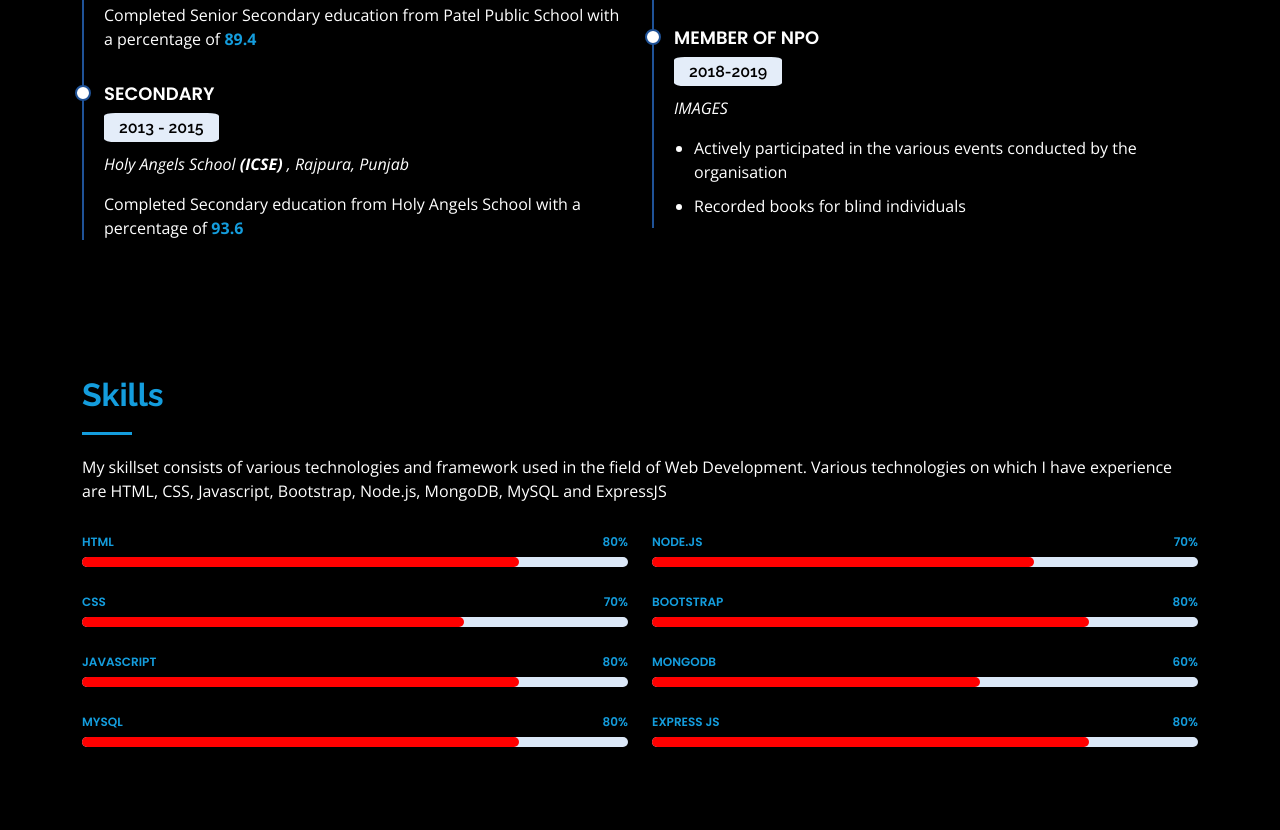
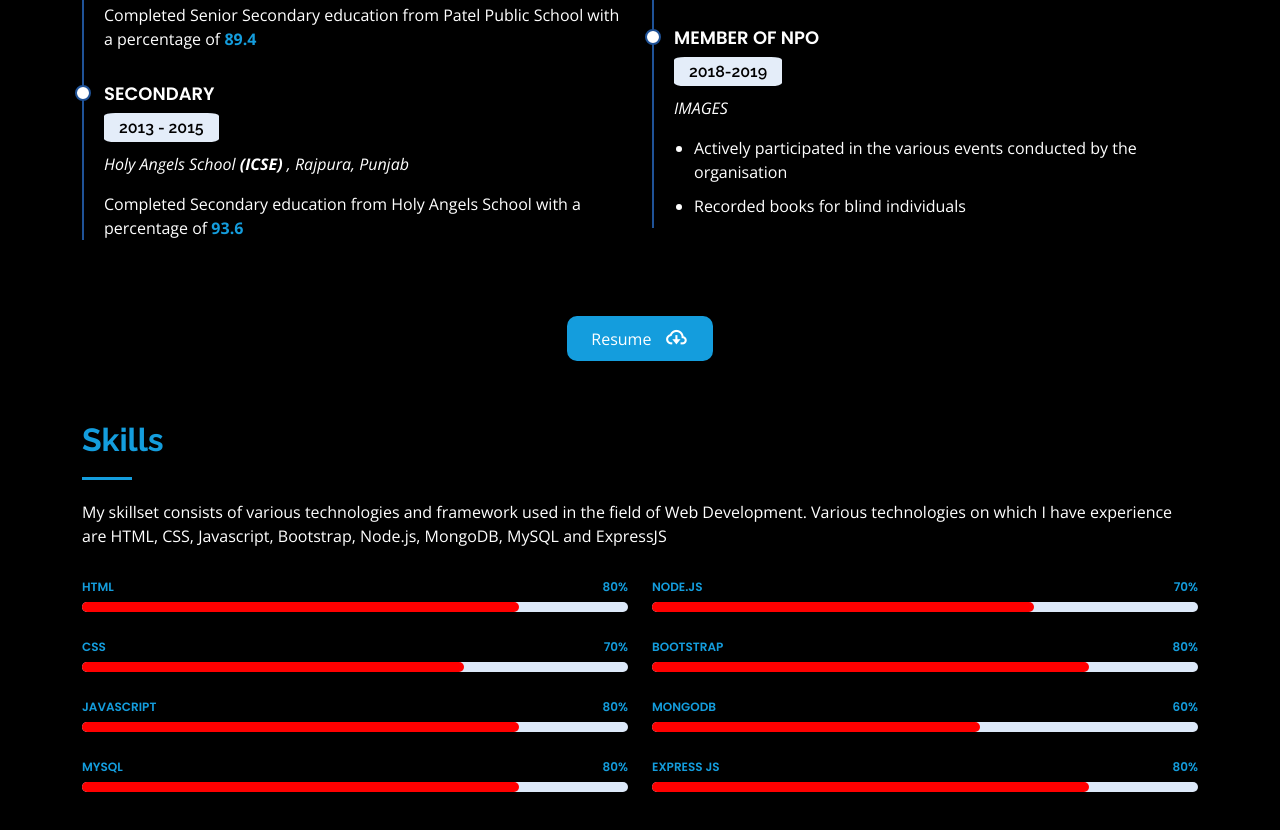
Before and after one commit to MohanMongia/MohanMongia.github.io, a plain HTML site: page resume.html in a window 1280 px wide. Shown: the part 794-1624 px from the top of the page. Drawn offline with nearby package versions, Linux system fonts and the light colour scheme.

Commit message:
Added resume file

```diff
--- a/assets/css/style.css
+++ b/assets/css/style.css
@@ -1141,7 +1141,7 @@ form label {
   -webkit-backdrop-filter: blur(5px);
 }
 
-#about, #resume, #contact, #portfolio, #skills{
+#about, #resume, #contact, #portfolio, #skills, .parent-resume_button{
   background: black;
   color: #fff;
 }
@@ -1195,3 +1195,16 @@ html {
 .bx-right-arrow-circle {
   vertical-align: bottom;
 }
+
+.resume-button {
+  background: #149ddd;
+  border: 0;
+  padding: 10px 24px;
+  color: #fff;
+  transition: 0.4s;
+  border-radius: 10px;
+  outline: none !important;
+}
+.bx-cloud-download {
+  vertical-align: bottom;
+}
--- a/resume.html
+++ b/resume.html
@@ -141,6 +141,10 @@
         </div>
       </section><!-- End Resume Section -->
 
+      <div class="text-center parent-resume_button">
+        <a href="./assets/Resume.pdf" target="_blank"><button class="resume-button bx-burst-hover">Resume &nbsp; <i class="bx bx-cloud-download bx-sm"></i></button></a>
+      </div>
+
       <section id="skills" class="skills section-bg">
         <div class="container">
 
```
Also changed, not shown: 1 other file.
